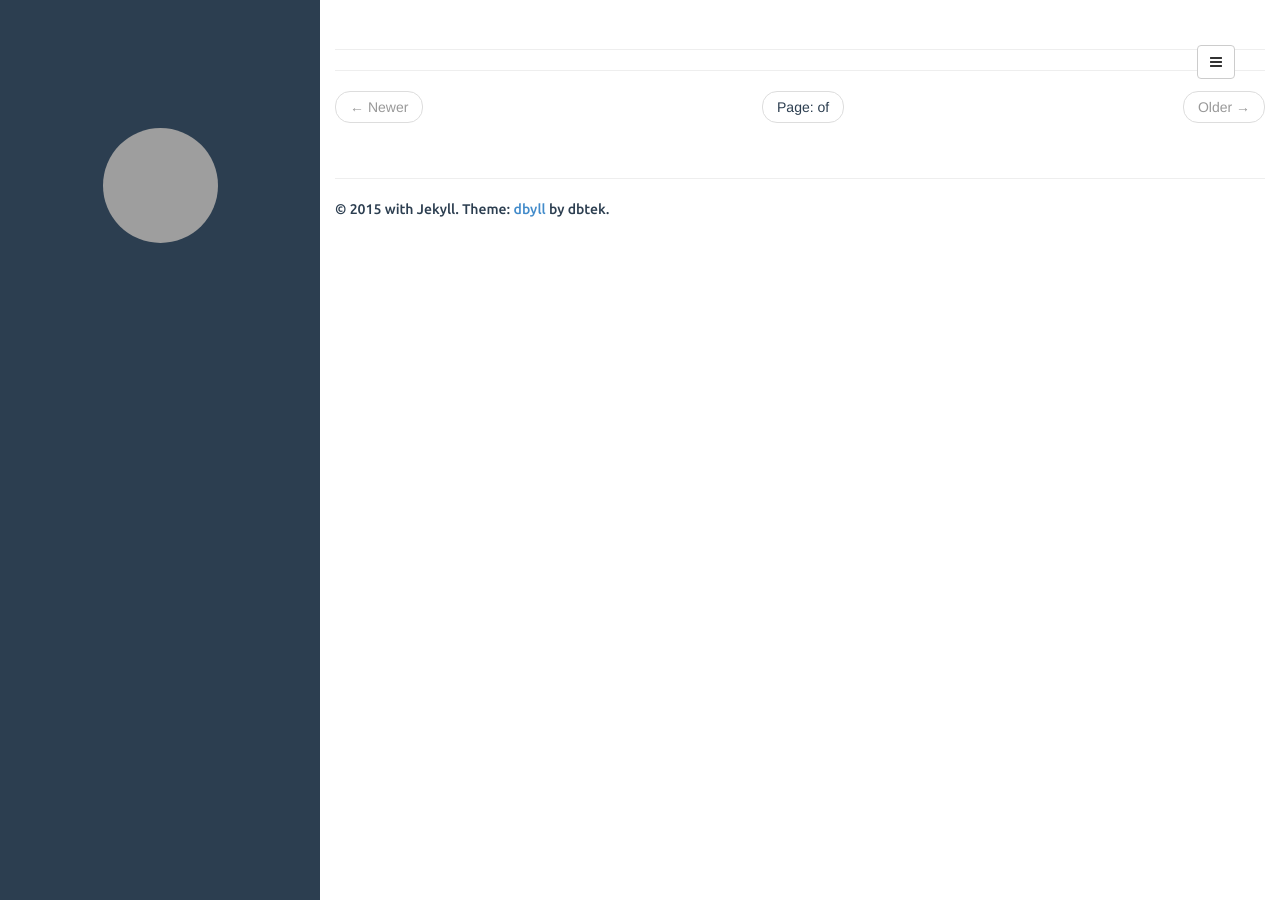
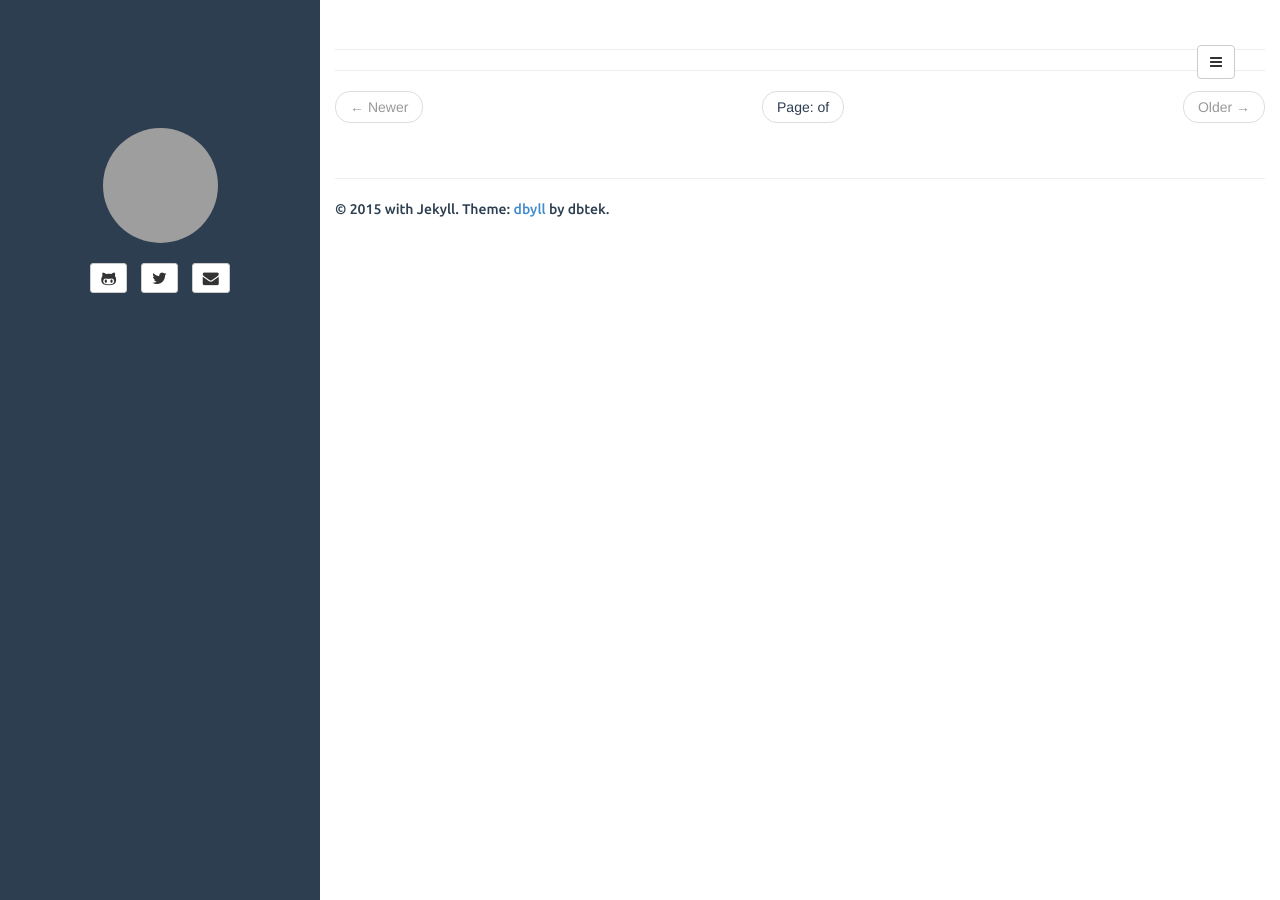
Before and after one commit to yuuki1224/yuuki1224.github.io, a Jekyll site: the page built from index.html, in a window 1280 px wide. Built offline with Jekyll 4.4.1, drawn with Linux system fonts in a browser that asks for light colours; grey boxes are pictures that could not be loaded.

Commit message:
Fix sidebar icon

```diff
--- a/_includes/sidebar.html
+++ b/_includes/sidebar.html
@@ -16,43 +16,28 @@
 
 <div id="contact-list" class="text-center">
 	<ul class="list-unstyled list-inline">
-		{% if site.author.github %}
 		<li>
-			<a class="btn btn-default btn-sm" href="https://github.com/{{ site.author.github }}">
+			<a class="btn btn-default btn-sm" href="https://github.com/yuuki1224">
 				<i class="fa fa-github-alt fa-lg"></i>
 			</a>
 		</li>
-		{% endif %}
-		{% if site.author.twitter %}
 		<li>
-			<a class="btn btn-default btn-sm" href="https://twitter.com/{{ site.author.twitter }}">
+			<a class="btn btn-default btn-sm" href="https://twitter.com/yuuki1224st">
 				<i class="fa fa-twitter fa-lg"></i>
 			</a>
 		</li>
-		{% endif %}
-		{% if site.author.email %}
 		<li>
-			<a class="btn btn-default btn-sm" href="mailto:{{ site.author.email }}">
+			<a class="btn btn-default btn-sm" href="mailto:yuuki.1224.softtennis@gmail.com">
 				<i class="fa fa-envelope fa-lg"></i>
 			</a>
 		</li>
-		{% endif %}
 	</ul>
 	<ul id="contact-list-secondary" class="list-unstyled list-inline">
-		{% if site.author.pinterest %}
 		<li>
-			<a class="btn btn-default btn-sm" href="https://pinterest.com/{{ site.author.pinterest }}">
-				<i class="fa fa-pinterest fa-lg"></i>
-			</a>
-		</li>
-		{% endif %}
-		{% if site.author.linkedin %}
-		<li>
-			<a class="btn btn-default btn-sm" href="https://linkedin.com/pub/{{ site.author.linkedin }}">
+			<a class="btn btn-default btn-sm" href="http://linkedin.com/pub/yuki-asano/66/164/b89">
 				<i class="fa fa-linkedin fa-lg"></i>
 			</a>
 		</li>
-		{% endif %}
 		<li>
 			<a class="btn btn-default btn-sm" href="{{ site.BASE_PATH }}/{{ site.rss_path }}">
 				<i class="fa fa-rss fa-lg"></i>
```
